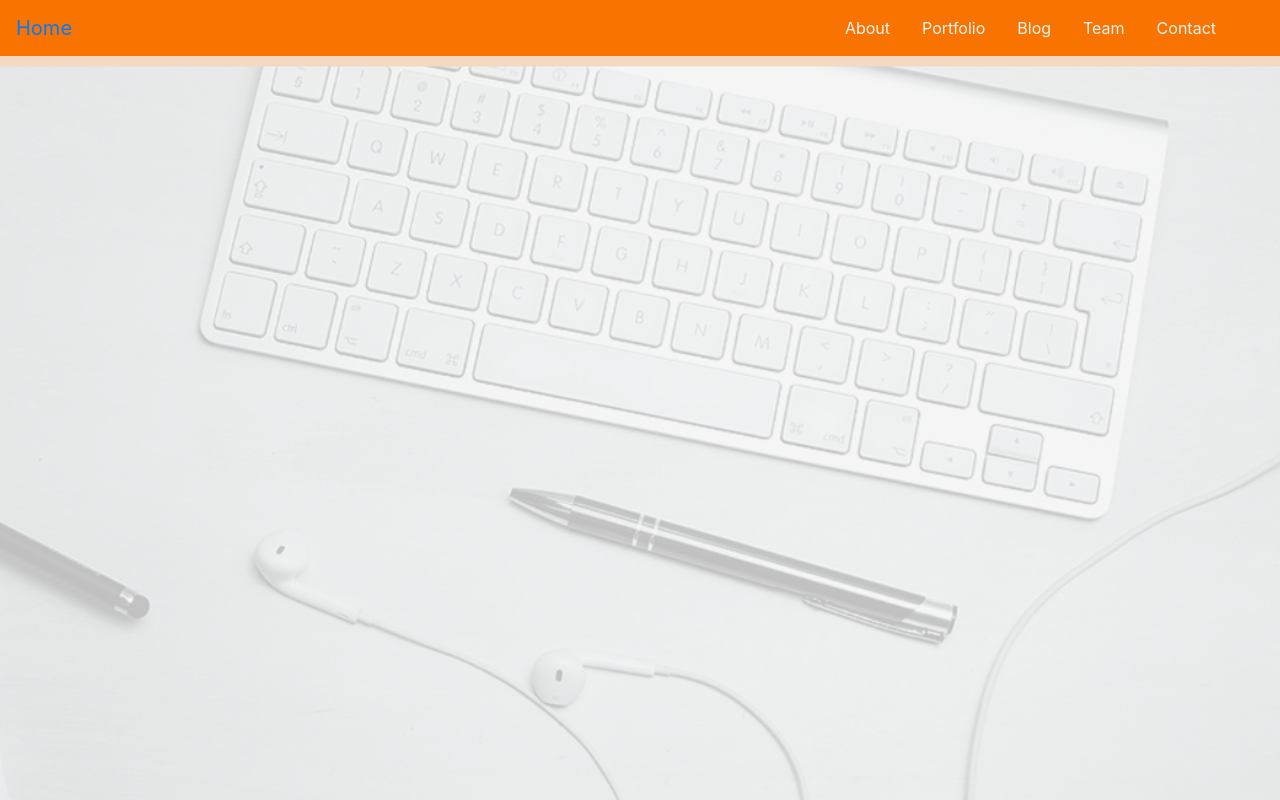
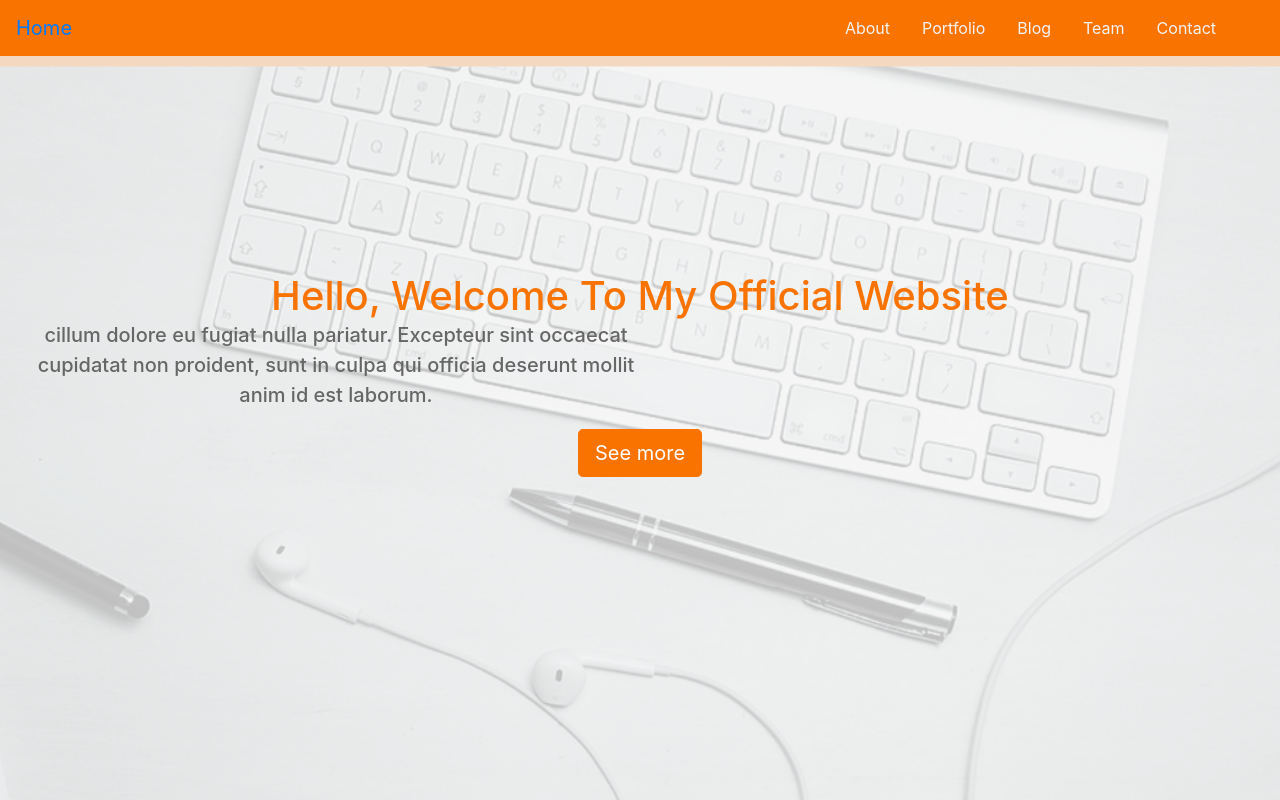
Before and after one commit to Stevegolden12/BootStrap4-Landing-Page, a plain HTML site: page index.html in a window 1280 px wide. Drawn offline with nearby package versions, Linux system fonts and the light colour scheme.

Commit message:
Added Button and description
Added description with some bootstrap classes.

Added description css to override and help with bootstrap classes.

Added button with bootstrap classes
Added button css overrides

```diff
--- a/css/main.css
+++ b/css/main.css
@@ -54,3 +54,28 @@ justify-content: flex-end;
   top: 0;
   background: rgba(244, 244, 244, 0.79)
 }
+
+/* Description text */
+.description {
+  position: absolute;
+  top: 30%;
+  margin: auto;
+  padding: 2em;
+}
+
+.description h1 {
+  color: #F97300;
+}
+
+.description p {
+  color: #666666;
+  font-size: 20px;
+  width: 50%;
+  line-height: 1.5;
+}
+
+.description button {
+  border: 1px solid #F97300;
+  background: #F97300;
+  color: #fff;
+}
--- a/index.html
+++ b/index.html
@@ -43,6 +43,14 @@
     <div class="overlay"></div>
   </header>
 
+  <div class="description text-center">
+    <h1>
+       Hello, Welcome To My Official Website
+      <p>cillum dolore eu fugiat nulla pariatur.  Excepteur sint occaecat cupidatat non proident, sunt in culpa qui officia deserunt mollit anim id est laborum.</p>
+      <button class="btn btn-outline-success btn-lg">See more</button>
+    </h1>
+  </div>
+
 
 
   <script src="https://code.jquery.com/jquery-3.3.1.slim.min.js"
```
